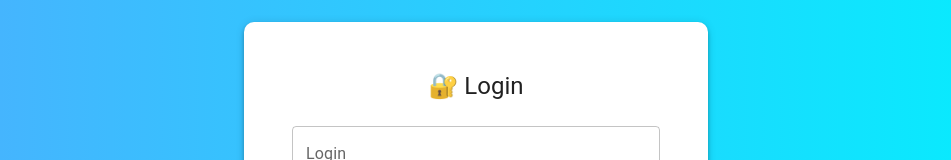
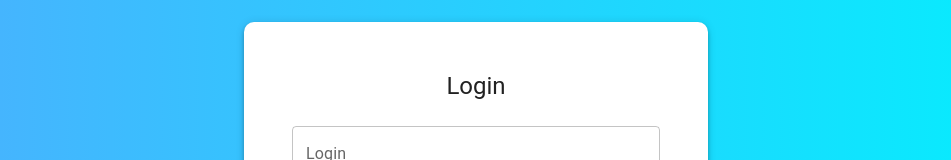
Before and after one commit to Muhammadqodir779/List-of-Debts, a React (Vite) app: page / in a window 1280 px wide. Shown: the part 192-352 px from the top of the page, without its empty margins (164-1115 px from the left). Built offline with nearby package versions, Linux system fonts and the light colour scheme.

Commit message:
List of Debts

```diff
--- a/src/pages/login/Login.jsx
+++ b/src/pages/login/Login.jsx
@@ -51,7 +51,7 @@ function Login({ onLoginSuccess }) {
             align="center"
             gutterBottom
           >
-            🔐 Login
+            Login
           </Typography>
           <form onSubmit={handleSubmit}>
             <TextField
```
